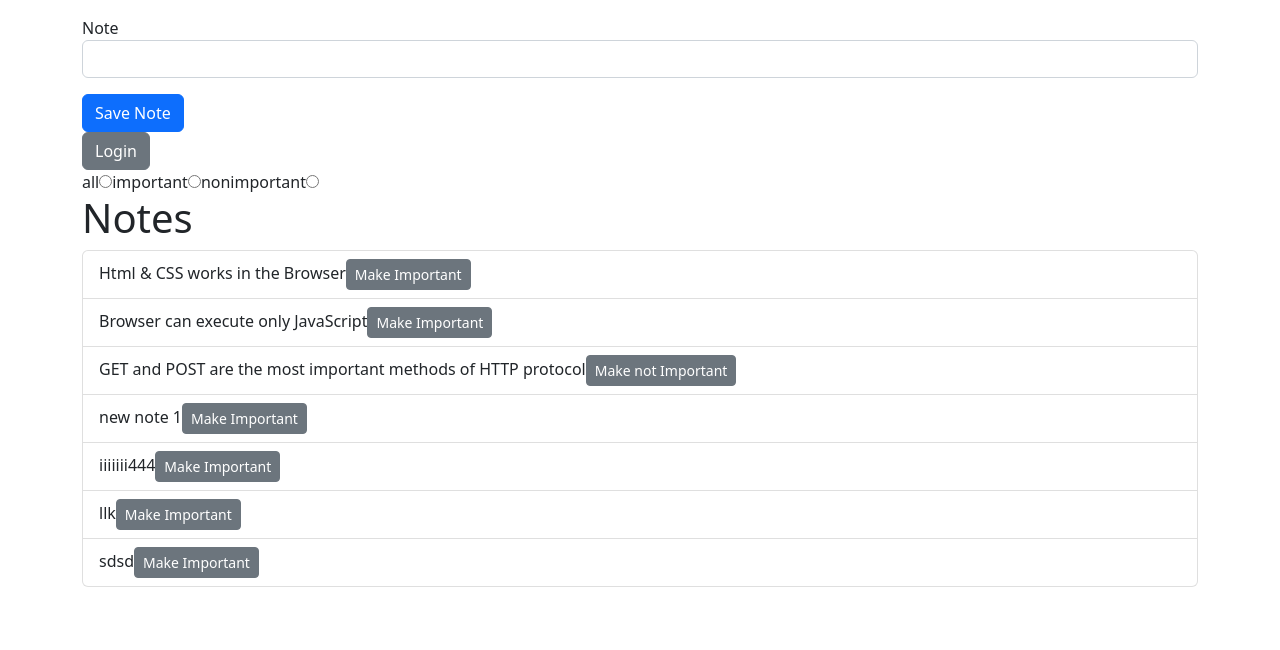
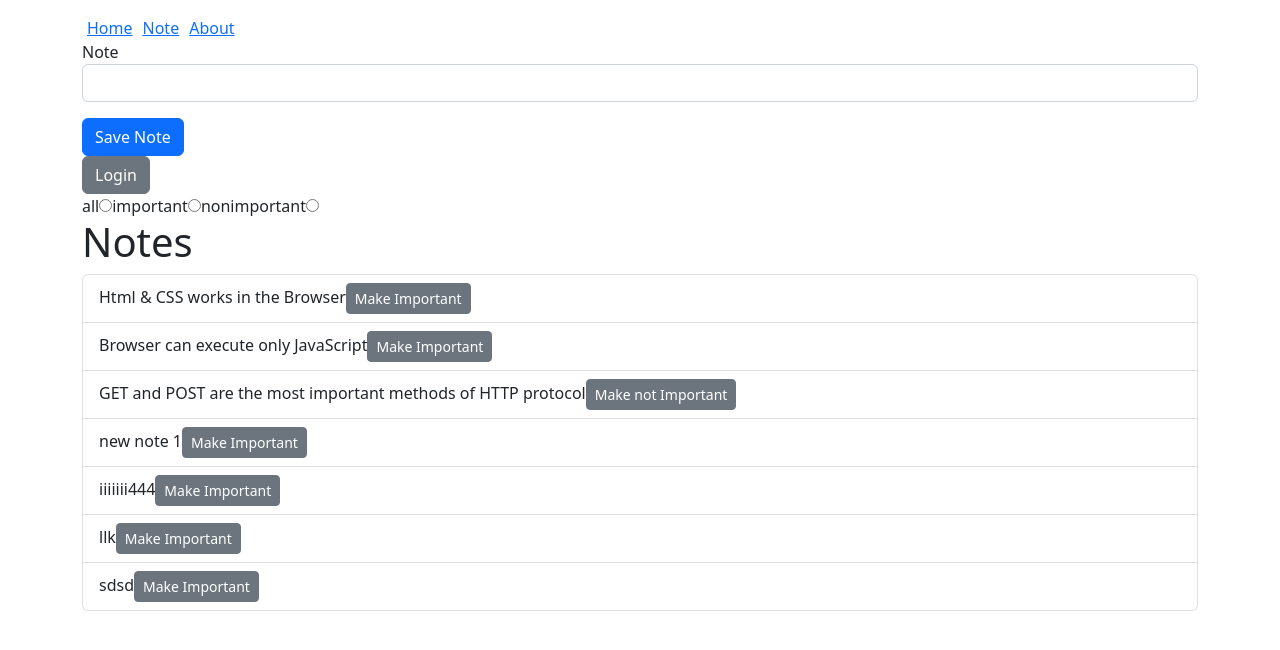
Before and after one commit to ayatullah-ayat/fso-rep, a React (Create React App) app in the folder frontend/: page /notes in a window 1280 px wide. Shown: the top 650 px of the page. Built offline with nearby package versions, Linux system fonts and the light colour scheme; data requests are answered from the project's data file.

Commit message:
Router Setup

```diff
--- a/frontend/package.json
+++ b/frontend/package.json
@@ -11,6 +11,7 @@
     "react-dom": "^18.2.0",
     "react-query": "^3.39.3",
     "react-redux": "^8.0.5",
+    "react-router-dom": "^6.11.2",
     "react-scripts": "5.0.1",
     "redux": "^4.2.1",
     "web-vitals": "^2.1.4"
--- a/frontend/src/App.js
+++ b/frontend/src/App.js
@@ -8,9 +8,13 @@ import NoteForm from './components/NoteForm';
 import { appendNote, setNotes } from './reducers/noteReducer';
 import { useDispatch } from 'react-redux';
 
+import { BrowserRouter as Router, Routes, Route, Link } from 'react-router-dom';
+
 import './App.css';
 import Notes from './components/Notes';
 import VisibilityFilter from './components/VisibilityFilter';
+import Home from './components/Home';
+import About from './components/About';
 
 function App() {
 
@@ -87,10 +91,17 @@ function App() {
     }
 
     return (
+
+        <Router>
             <div className="App">
 
                 <div className='container mt-3'>
 
+                    <div>
+                        <Link style={{ padding: 5 }} to="/">Home</Link>
+                        <Link style={{ padding: 5 }} to="/notes">Note</Link>
+                        <Link style={{ padding: 5 }} to="/about">About</Link>
+                    </div>
                     <form onSubmit={addNote}>
                         <div className="form-group">
                             <label htmlFor="note">Note</label>
@@ -128,10 +139,15 @@ function App() {
                     }
                     <VisibilityFilter />
 
-                <h1>Notes</h1>
-                <Notes />
+                    <Routes>
+                        <Route path='/' element={<Home />} />
+                        <Route path='/notes' element={<Notes />} />
+                        <Route path='/about' element={<About />} />
+                    </Routes>
                 </div>
             </div>
+        </Router>
+
     );
 }
 
--- /dev/null
+++ b/frontend/src/components/About.js
@@ -0,0 +1,4 @@
+
+const About = () => <div>About Page</div>
+
+export default About;
--- /dev/null
+++ b/frontend/src/components/Home.js
@@ -0,0 +1,4 @@
+
+const Home = () => <div>Home Page</div>;
+
+export default Home;
--- a/frontend/src/components/Notes.js
+++ b/frontend/src/components/Notes.js
@@ -13,9 +13,12 @@ const Notes = () => {
             state.notes.filter(note => note.important === false);
     });
     return (
-        <ul className='list-group'>
-            {notes.map(note => <Note note={note} key={note.id} />)}
-        </ul>
+        <div>
+            <h1>Notes</h1>
+            <ul className='list-group'>
+                {notes.map(note => <Note note={note} key={note.id} />)}
+            </ul>
+        </div>
     );
 }
 
```
Also changed, not shown: 1 other file (tests, documents, lock files or other folders). Lines whose indentation alone changed are shown as unchanged.
